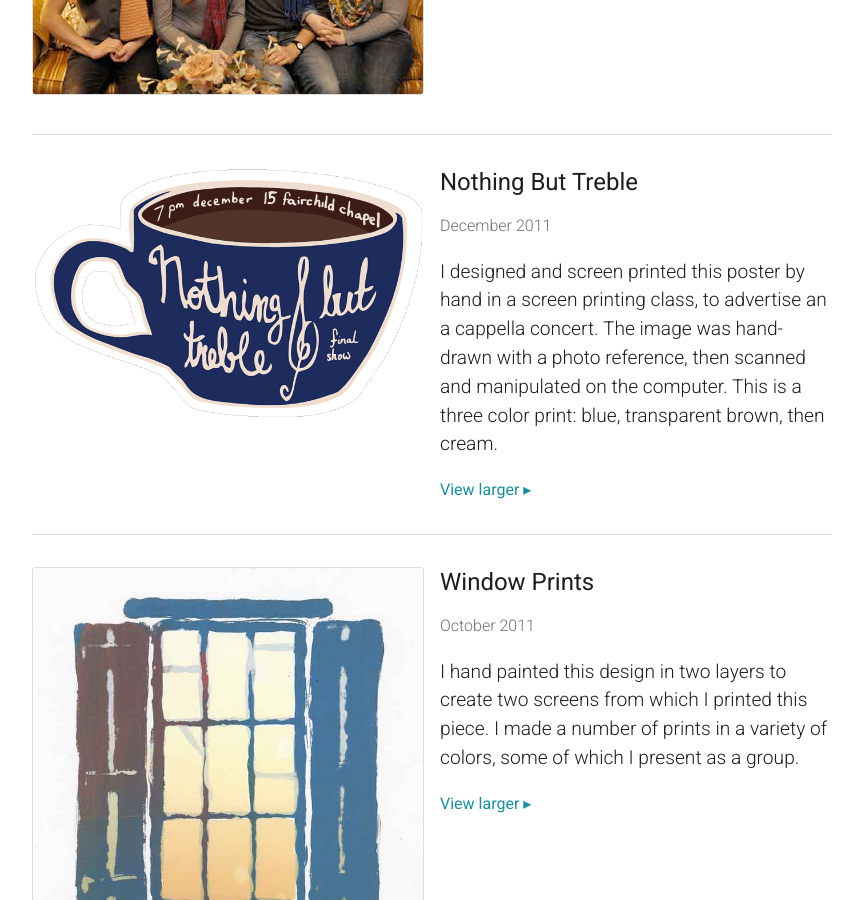
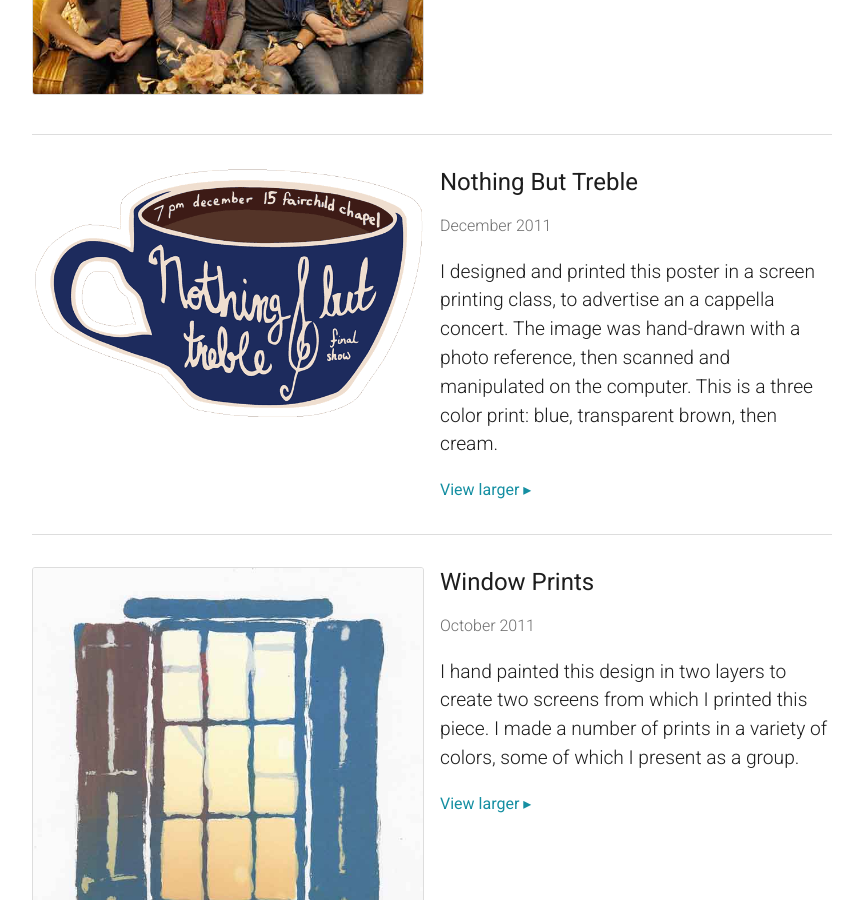
Before and after one commit to nmorduch/nmorduch.github.io, a Jekyll site: the page built from work/index.html, in a window 1280 px wide and 900 px high, scrolled down 9583 px. Shown: the whole window, without its empty margins (208-1071 px from the left). Built offline with Jekyll 4.4.1, drawn with Linux system fonts in a browser that asks for light colours; some of the changed text lies outside the part shown.

Commit message:
Text updates

```diff
--- a/_posts/2011-12-15-nothing-but-treble.md
+++ b/_posts/2011-12-15-nothing-but-treble.md
@@ -6,4 +6,4 @@
 - large: nbt-2011-12.gif
 ---
 
-I designed and screen printed this poster by hand in a screen printing class, to advertise an a cappella concert. The image was hand-drawn with a photo reference, then scanned and manipulated on the computer. This is a three color print: blue, transparent brown, then cream.
+I designed and printed this poster in a screen printing class, to advertise an a cappella concert. The image was hand-drawn with a photo reference, then scanned and manipulated on the computer. This is a three color print: blue, transparent brown, then cream.
--- a/_posts/2012-03-02-ojdf.md
+++ b/_posts/2012-03-02-ojdf.md
@@ -6,4 +6,4 @@
 - large: ojdf.gif
 ---
 
-I designed and screen printed this poster by hand in a screen printing class, to advertise a swing dance weekend. This poster was printed in three colors: light blue, purple, then black.
+I designed and screen printed this poster to advertise a swing dance weekend. This poster was printed in three colors: light blue, purple, then black.
```
